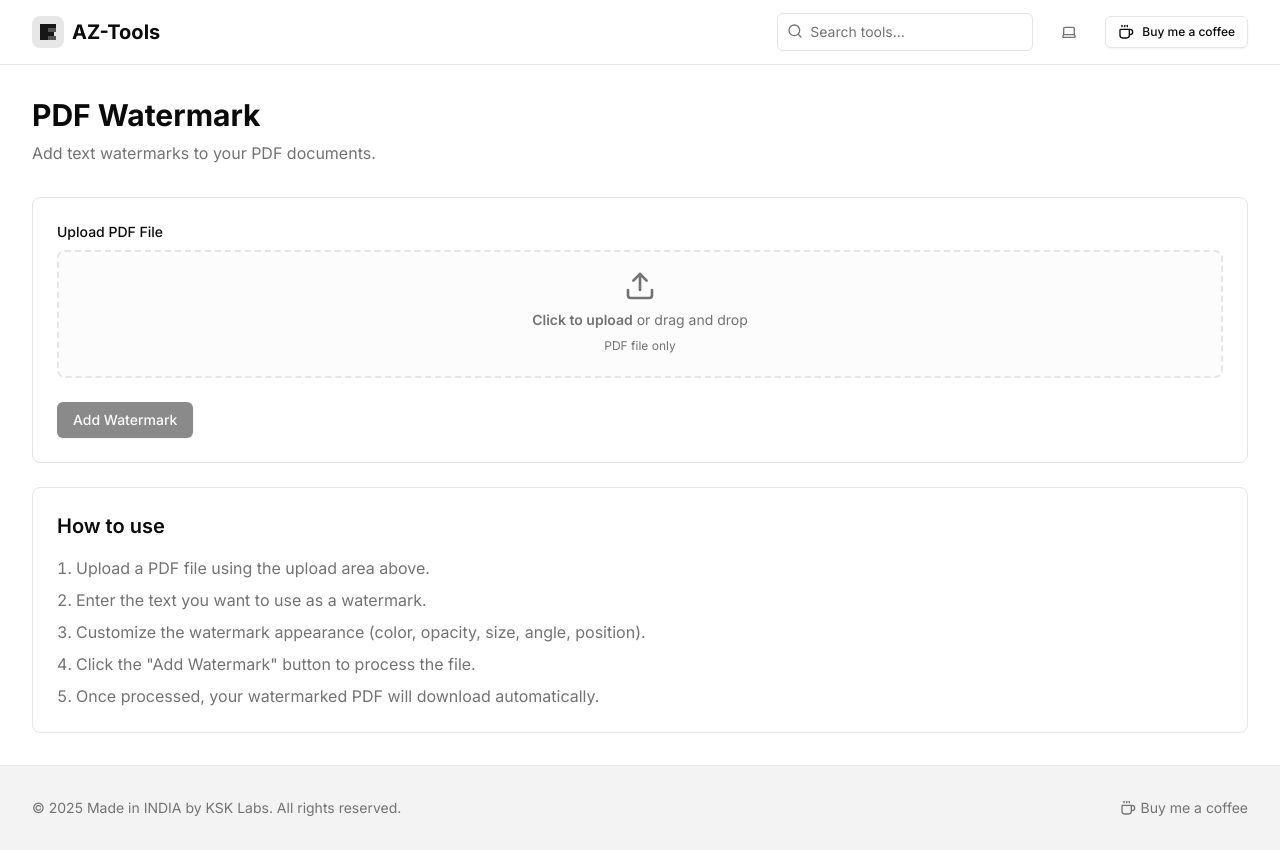
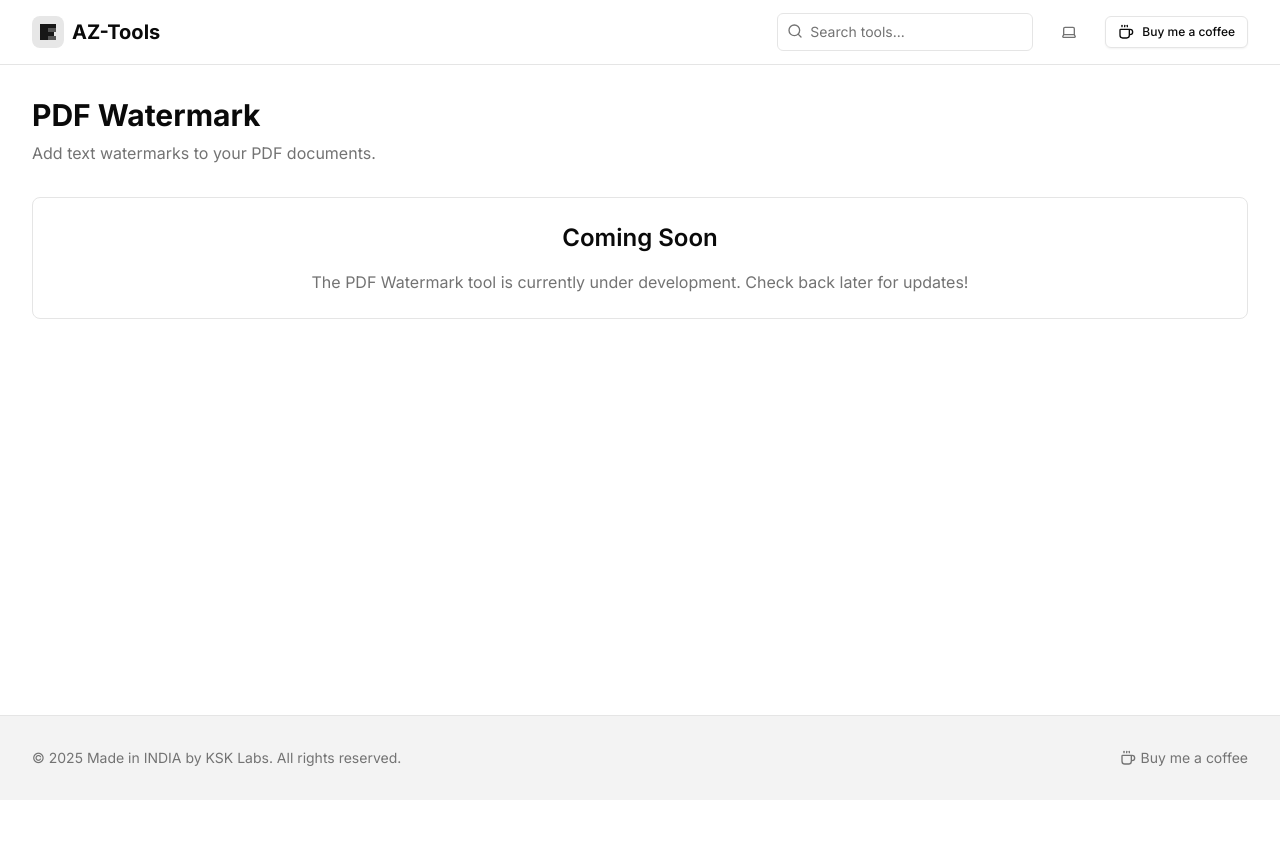
Before and after one commit to KshitijKoranne/az-tools, a Next.js app: page /tools/pdf-watermark in a window 1280 px wide. After the commit the page ends 800 px from the top, so only its background shows below. Built offline with nearby package versions, Linux system fonts and the light colour scheme.

Commit message:
Mark PDF Watermark tool as Coming Soon

```diff
--- a/src/app/tools/pdf-watermark/page.tsx
+++ b/src/app/tools/pdf-watermark/page.tsx
@@ -1,82 +1,10 @@
 "use client";
 
-import { useState } from "react";
 import { Footer } from "@/components/footer";
 import { Header } from "@/components/header";
-import { Button } from "@/components/ui/button";
 import { Container } from "@/components/ui/container";
-import { Input } from "@/components/ui/input";
-import { Slider } from "@/components/ui/slider";
-import { Select, SelectContent, SelectItem, SelectTrigger, SelectValue } from "@/components/ui/select";
-import { File, Upload, X } from "lucide-react";
 
 export default function PDFWatermarkPage() {
-  const [file, setFile] = useState<File | null>(null);
-  const [watermarkText, setWatermarkText] = useState("CONFIDENTIAL");
-  const [watermarkOpacity, setWatermarkOpacity] = useState([30]);
-  const [watermarkColor, setWatermarkColor] = useState("#FF0000");
-  const [watermarkSize, setWatermarkSize] = useState([40]);
-  const [watermarkAngle, setWatermarkAngle] = useState([345]);
-  const [watermarkPosition, setWatermarkPosition] = useState<string>("middle");
-  const [processing, setProcessing] = useState(false);
-  const [processed, setProcessed] = useState(false);
-
-  const handleFileChange = (e: React.ChangeEvent<HTMLInputElement>) => {
-    if (e.target.files && e.target.files[0]) {
-      const selectedFile = e.target.files[0];
-      setFile(selectedFile);
-      setProcessed(false);
-    }
-  };
-
-  const removeFile = () => {
-    setFile(null);
-    setProcessed(false);
-  };
-
-  const addWatermark = async () => {
-    if (!file || !watermarkText) {
-      alert("Please upload a PDF and enter watermark text.");
-      return;
-    }
-
-    setProcessing(true);
-    try {
-      const formData = new FormData();
-      formData.append("file", file);
-      formData.append("watermark_text", watermarkText);
-      formData.append("opacity", String(watermarkOpacity[0] / 100)); // iLoveAPI expects 0-1
-      formData.append("font_color", watermarkColor);
-      formData.append("font_size", String(watermarkSize[0]));
-      formData.append("rotation", String(watermarkAngle[0]));
-      formData.append("position", watermarkPosition);
-
-      // Send to a proxy endpoint (to be set up later)
-      const response = await fetch("/api/watermark", {
-        method: "POST",
-        body: formData,
-      });
-
-      if (!response.ok) {
-        throw new Error(await response.text());
-      }
-
-      const blob = await response.blob();
-      const url = URL.createObjectURL(blob);
-      const link = document.createElement("a");
-      link.href = url;
-      link.download = `watermarked_${file.name}`;
-      link.click();
-      URL.revokeObjectURL(url);
-      setProcessed(true);
-    } catch (error) {
-      console.error("Error adding watermark:", error);
-      alert("Failed to add watermark. Please try again.");
-    } finally {
-      setProcessing(false);
-    }
-  };
-
   return (
     <div className="flex min-h-screen flex-col bg-background">
       <Header />
@@ -89,179 +17,11 @@ export default function PDFWatermarkPage() {
             </p>
           </div>
 
-          <div className="border rounded-lg p-6 mb-6">
-            <div className="mb-6">
-              <label htmlFor="file-upload" className="block text-sm font-medium mb-2">
-                Upload PDF File
-              </label>
-              <div className="flex items-center justify-center w-full">
-                <label
-                  htmlFor="file-upload"
-                  className="flex flex-col items-center justify-center w-full h-32 border-2 border-dashed rounded-lg cursor-pointer bg-muted/30 hover:bg-muted/50 transition-colors"
-                >
-                  <div className="flex flex-col items-center justify-center pt-5 pb-6">
-                    <Upload className="w-8 h-8 mb-2 text-muted-foreground" />
-                    <p className="mb-2 text-sm text-muted-foreground">
-                      <span className="font-semibold">Click to upload</span> or drag and drop
-                    </p>
-                    <p className="text-xs text-muted-foreground">PDF file only</p>
-                  </div>
-                  <input
-                    id="file-upload"
-                    type="file"
-                    className="hidden"
-                    accept=".pdf"
-                    onChange={handleFileChange}
-                  />
-                </label>
-              </div>
-            </div>
-
-            {file && (
-              <div className="mb-6">
-                <h3 className="text-sm font-medium mb-2">Selected File</h3>
-                <div className="flex items-center justify-between p-3 bg-muted/30 rounded-md">
-                  <div className="flex items-center">
-                    <File className="w-5 h-5 mr-2 text-muted-foreground" />
-                    <span className="text-sm truncate max-w-[200px] sm:max-w-xs">
-                      {file.name}
-                    </span>
-                  </div>
-                  <Button variant="ghost" size="icon" onClick={removeFile}>
-                    <X className="w-4 h-4" />
-                  </Button>
-                </div>
-              </div>
-            )}
-
-            {file && (
-              <div className="grid grid-cols-1 md:grid-cols-2 gap-6 mb-6">
-                <div>
-                  <div className="mb-6">
-                    <label htmlFor="watermark-text" className="block text-sm font-medium mb-2">
-                      Watermark Text
-                    </label>
-                    <Input
-                      id="watermark-text"
-                      value={watermarkText}
-                      onChange={(e) => setWatermarkText(e.target.value)}
-                      placeholder="Enter watermark text"
-                    />
-                  </div>
-
-                  <div className="mb-6">
-                    <label htmlFor="watermark-color" className="block text-sm font-medium mb-2">
-                      Watermark Color
-                    </label>
-                    <div className="flex items-center gap-2">
-                      <input
-                        type="color"
-                        id="watermark-color"
-                        value={watermarkColor}
-                        onChange={(e) => setWatermarkColor(e.target.value)}
-                        className="w-10 h-10 rounded cursor-pointer"
-                      />
-                      <Input
-                        type="text"
-                        value={watermarkColor}
-                        onChange={(e) => setWatermarkColor(e.target.value)}
-                        className="font-mono"
-                      />
-                    </div>
-                  </div>
-
-                  <div className="mb-6">
-                    <label htmlFor="watermark-opacity" className="block text-sm font-medium mb-2">
-                      Opacity: {watermarkOpacity[0]}%
-                    </label>
-                    <Slider
-                      id="watermark-opacity"
-                      min={10}
-                      max={100}
-                      step={5}
-                      value={watermarkOpacity}
-                      onValueChange={setWatermarkOpacity}
-                    />
-                  </div>
-                </div>
-
-                <div>
-                  <div className="mb-6">
-                    <label htmlFor="watermark-size" className="block text-sm font-medium mb-2">
-                      Size: {watermarkSize[0]}
-                    </label>
-                    <Slider
-                      id="watermark-size"
-                      min={10}
-                      max={100}
-                      step={5}
-                      value={watermarkSize}
-                      onValueChange={setWatermarkSize}
-                    />
-                  </div>
-
-                  <div className="mb-6">
-                    <label htmlFor="watermark-angle" className="block text-sm font-medium mb-2">
-                      Rotation Angle: {watermarkAngle[0]}°
-                    </label>
-                    <Slider
-                      id="watermark-angle"
-                      min={0}
-                      max={360}
-                      step={15}
-                      value={watermarkAngle}
-                      onValueChange={setWatermarkAngle}
-                    />
-                  </div>
-
-                  <div className="mb-6">
-                    <label htmlFor="watermark-position" className="block text-sm font-medium mb-2">
-                      Position
-                    </label>
-                    <Select value={watermarkPosition} onValueChange={setWatermarkPosition}>
-                      <SelectTrigger id="watermark-position">
-                        <SelectValue placeholder="Select position" />
-                      </SelectTrigger>
-                      <SelectContent>
-                        <SelectItem value="middle">Middle</SelectItem>
-                        <SelectItem value="top-left">Top Left</SelectItem>
-                        <SelectItem value="top-right">Top Right</SelectItem>
-                        <SelectItem value="middle-left">Middle Left</SelectItem>
-                        <SelectItem value="middle-right">Middle Right</SelectItem>
-                        <SelectItem value="bottom-left">Bottom Left</SelectItem>
-                        <SelectItem value="bottom-right">Bottom Right</SelectItem>
-                      </SelectContent>
-                    </Select>
-                  </div>
-                </div>
-              </div>
-            )}
-
-            <div className="flex flex-col sm:flex-row gap-4">
-              <Button
-                onClick={addWatermark}
-                disabled={!file || !watermarkText || processing}
-                className="w-full sm:w-auto"
-              >
-                {processing ? "Processing..." : "Add Watermark"}
-              </Button>
-              {processed && (
-                <Button variant="outline" className="w-full sm:w-auto">
-                  Download Complete
-                </Button>
-              )}
-            </div>
-          </div>
-
-          <div className="border rounded-lg p-6">
-            <h2 className="text-xl font-semibold mb-4">How to use</h2>
-            <ol className="list-decimal list-inside space-y-2 text-muted-foreground">
-              <li>Upload a PDF file using the upload area above.</li>
-              <li>Enter the text you want to use as a watermark.</li>
-              <li>Customize the watermark appearance (color, opacity, size, angle, position).</li>
-              <li>Click the "Add Watermark" button to process the file.</li>
-              <li>Once processed, your watermarked PDF will download automatically.</li>
-            </ol>
+          <div className="border rounded-lg p-6 mb-6 text-center">
+            <h2 className="text-2xl font-semibold mb-4">Coming Soon</h2>
+            <p className="text-muted-foreground">
+              The PDF Watermark tool is currently under development. Check back later for updates!
+            </p>
           </div>
         </Container>
       </main>
```
